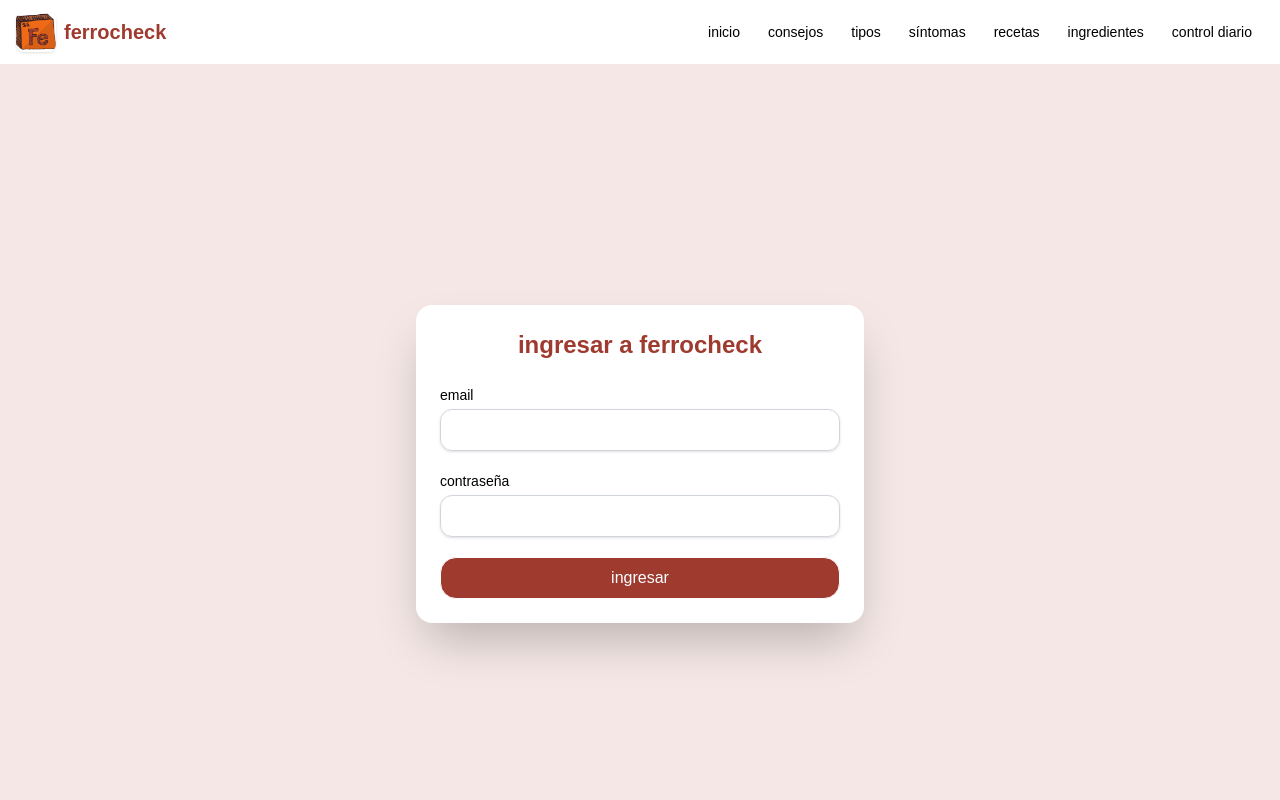
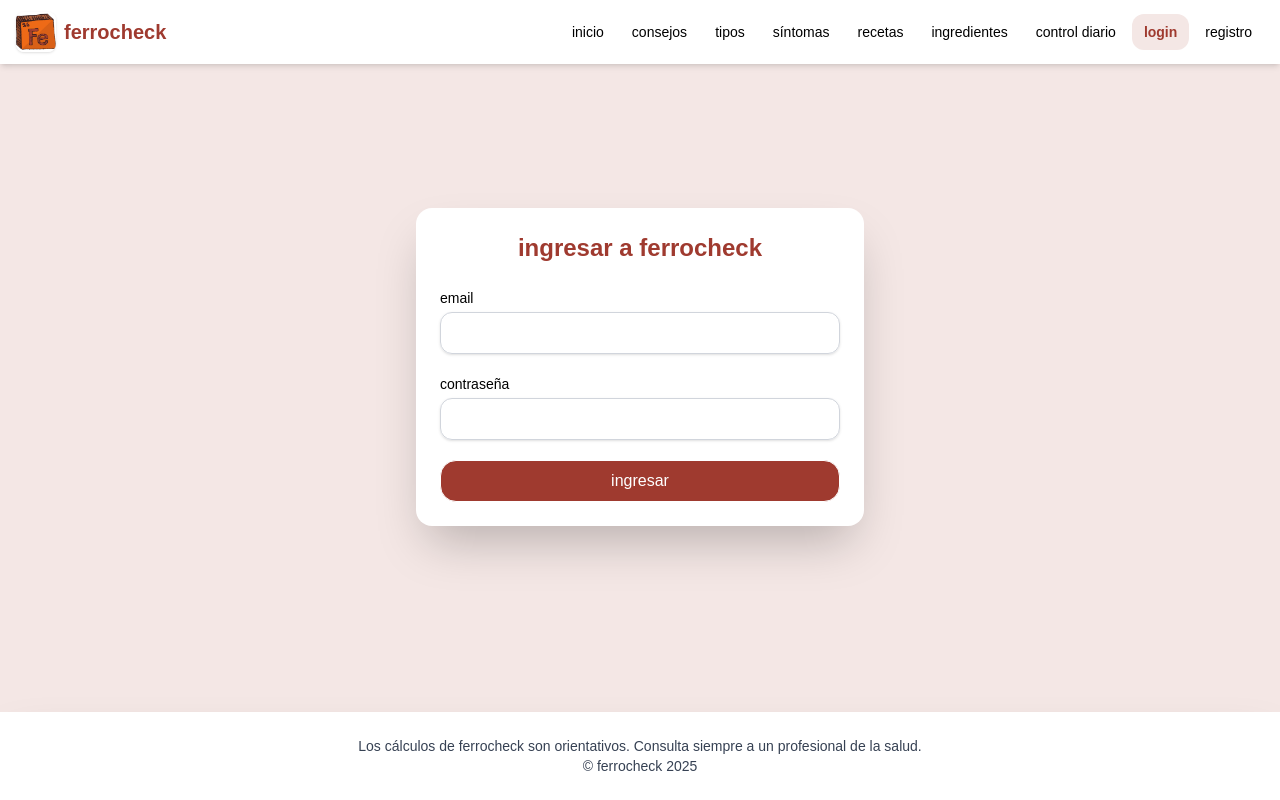
Before and after one commit to Antonia90/5.2-FERROCHECK-FRONTEND, a React (Vite) app: page /login in a window 1280 px wide. Shown: the top 800 px of the page. Built offline with nearby package versions, Linux system fonts and the light colour scheme; no server answers.

Commit message:
change style, add image profile

```diff
--- a/src/components/Layout/Navbar.tsx
+++ b/src/components/Layout/Navbar.tsx
@@ -1,17 +1,23 @@
 import { NavLink, Link } from "react-router-dom";
 import { useState } from "react";
+import { useAuthStore } from "../../store/auth";
 import iconFe from "../../images/icon-fe.png";
+import defaultAvatar from "../../images/default-avatar.png";
 
 export default function Navbar() {
   const [open, setOpen] = useState(false);
+  const [openMenu, setOpenMenu] = useState(false);
+
+  const { user, isAuthenticated, logout } = useAuthStore();
 
   const baseLink =
     "hover:text-iron transition-colors lowercase block px-3 py-2 rounded-xl";
   const active = "text-iron font-semibold bg-iron-soft";
 
   return (
-    <nav className="bg-white shadow-bottom with-bg navbar-bg">
+    <nav className="bg-white shadow-md relative z-10">
       <div className="max-w-7xl mx-auto h-16 px-4 flex items-center justify-between">
+        {/* logo */}
         <Link to="/" className="flex items-center gap-2">
           <img
             src={iconFe}
@@ -81,6 +87,65 @@ export default function Navbar() {
           >
             control diario
           </NavLink>
+
+          {/* auth buttons */}
+          {!isAuthenticated ? (
+            <>
+              <NavLink
+                to="/login"
+                className={({ isActive }) =>
+                  `${baseLink} ${isActive ? active : ""}`
+                }
+              >
+                login
+              </NavLink>
+              <NavLink
+                to="/register"
+                className={({ isActive }) =>
+                  `${baseLink} ${isActive ? active : ""}`
+                }
+              >
+                registro
+              </NavLink>
+            </>
+          ) : (
+            <div className="relative">
+              <button
+                onClick={() => setOpenMenu(!openMenu)}
+                className="flex items-center gap-2 px-3 py-2 rounded-xl hover:bg-iron-soft"
+              >
+                <span className="text-sm font-medium lowercase">
+                  {user?.name}
+                </span>
+                <img
+                  src={defaultAvatar}
+                  alt="perfil"
+                  className="w-8 h-8 rounded-full object-cover"
+                />
+              </button>
+
+              {openMenu && (
+                <div className="absolute right-0 mt-2 w-40 bg-white rounded-xl shadow-lg">
+                  <NavLink
+                    to="/profile"
+                    onClick={() => setOpenMenu(false)}
+                    className="block px-4 py-2 text-sm hover:bg-iron-soft rounded-xl"
+                  >
+                    ver perfil
+                  </NavLink>
+                  <button
+                    onClick={() => {
+                      logout();
+                      setOpenMenu(false);
+                    }}
+                    className="block w-full text-left px-4 py-2 text-sm text-red-600 hover:bg-red-50 rounded-xl"
+                  >
+                    cerrar sesión
+                  </button>
+                </div>
+              )}
+            </div>
+          )}
         </div>
 
         {/* hamburger */}
@@ -172,6 +237,50 @@ export default function Navbar() {
           >
             control diario
           </NavLink>
+
+          {!isAuthenticated ? (
+            <>
+              <NavLink
+                onClick={() => setOpen(false)}
+                to="/login"
+                className={({ isActive }) =>
+                  `${baseLink} ${isActive ? active : ""}`
+                }
+              >
+                login
+              </NavLink>
+              <NavLink
+                onClick={() => setOpen(false)}
+                to="/register"
+                className={({ isActive }) =>
+                  `${baseLink} ${isActive ? active : ""}`
+                }
+              >
+                registro
+              </NavLink>
+            </>
+          ) : (
+            <>
+              <NavLink
+                onClick={() => setOpen(false)}
+                to="/profile"
+                className={({ isActive }) =>
+                  `${baseLink} ${isActive ? active : ""}`
+                }
+              >
+                ver perfil
+              </NavLink>
+              <button
+                onClick={() => {
+                  logout();
+                  setOpen(false);
+                }}
+                className="text-left px-3 py-2 rounded-xl text-red-600 hover:bg-red-50"
+              >
+                cerrar sesión
+              </button>
+            </>
+          )}
         </div>
       </div>
     </nav>
--- a/src/pages/Login.tsx
+++ b/src/pages/Login.tsx
@@ -37,7 +37,7 @@ export default function Login() {
   };
 
   return (
-    <div className="min-h-screen flex items-center justify-center">
+    <div className="flex items-center justify-center my-36">
       <div className="card w-full max-w-md ">
         <div className="card-body">
           <h1 className="text-2xl font-semibold text-iron mb-6 lowercase text-center">
--- a/src/store/auth.ts
+++ b/src/store/auth.ts
@@ -1,4 +1,4 @@
-import { create } from 'zustand';
+import { create } from "zustand";
 
 export type User = {
   id: number;
@@ -20,24 +20,29 @@ export const useAuthStore = create<State>((set) => ({
   user: null,
   token: null,
   isAuthenticated: false,
+
   setAuth: (user, token) => {
-    localStorage.setItem('fc_token', token);
-    localStorage.setItem('fc_user', JSON.stringify(user));
+    localStorage.setItem("fc_token", token);
+    localStorage.setItem("fc_user", JSON.stringify(user));
     set({ user, token, isAuthenticated: true });
   },
+
   logout: () => {
-    localStorage.removeItem('fc_token');
-    localStorage.removeItem('fc_user');
+    localStorage.removeItem("fc_token");
+    localStorage.removeItem("fc_user");
     set({ user: null, token: null, isAuthenticated: false });
   },
+
   hydrate: () => {
-    const token = localStorage.getItem('fc_token');
-    const userStr = localStorage.getItem('fc_user');
+    const token = localStorage.getItem("fc_token");
+    const userStr = localStorage.getItem("fc_user");
     if (token && userStr) {
       try {
         const user = JSON.parse(userStr);
         set({ user, token, isAuthenticated: true });
-      } catch {}
+      } catch {
+        set({ user: null, token: null, isAuthenticated: false });
+      }
     }
   },
 }));
--- a/src/styles/app.css
+++ b/src/styles/app.css
@@ -16,5 +16,5 @@ body {
 
 .btn { @apply inline-flex items-center justify-center rounded-2xl px-4 py-2 border; }
 .btn-primary { @apply bg-iron text-white border-transparent hover:opacity-90; }
-.card { @apply rounded-2xl bg-white shadow-2xl; }
+.card { @apply rounded-2xl bg-white shadow-2xl border-transparent; }
 .card-body { @apply p-6; }
```
Also changed, not shown: src/images/default-avatar.png (added).
